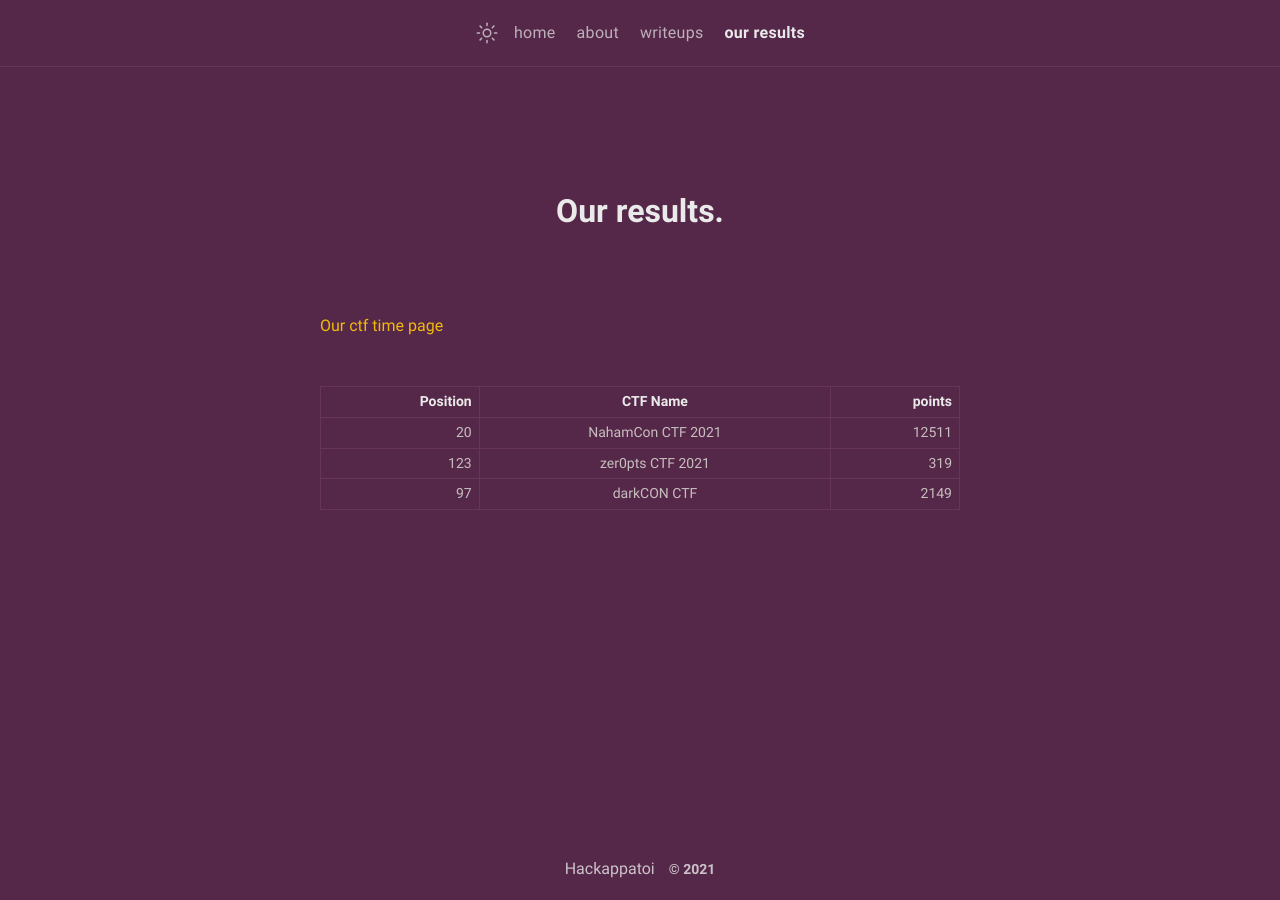
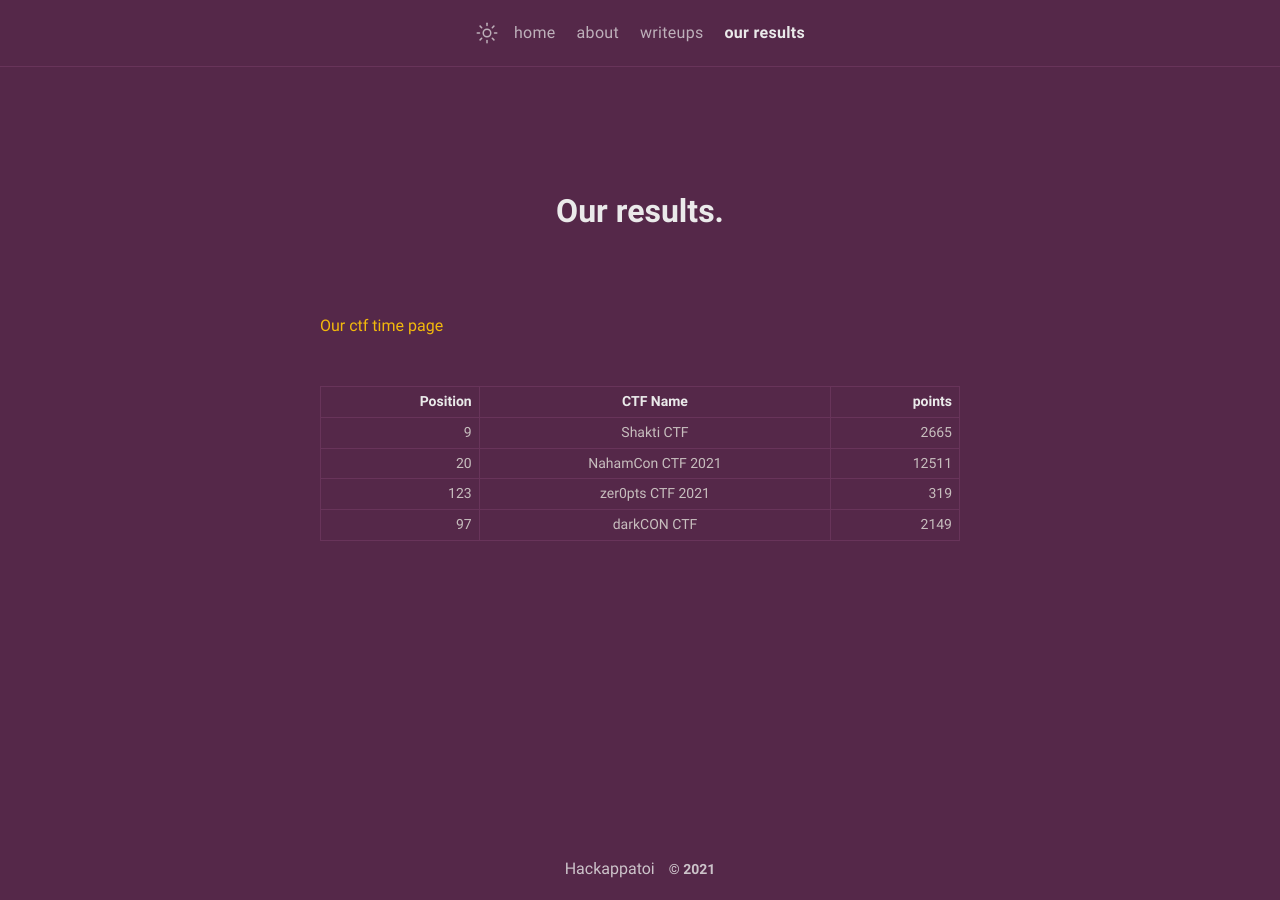
Before and after one commit to HACKappatoi/HACKappatoi.github.io, a Jekyll site: the page built from results.md, in a window 1280 px wide. Built offline with Jekyll 4.4.1, drawn with Linux system fonts in a browser that asks for light colours.

Commit message:
shakti result

```diff
--- a/results.md
+++ b/results.md
@@ -10,6 +10,7 @@ comments: false
 
 | Position | CTF Name          | points      |
 |---------:|:-----------------:|------------:|
+| 9        | Shakti CTF        | 2665        |
 | 20       | NahamCon CTF 2021 | 12511       |
 | 123      | zer0pts CTF 2021  | 319         |
 | 97       | darkCON CTF       | 2149        |
```
